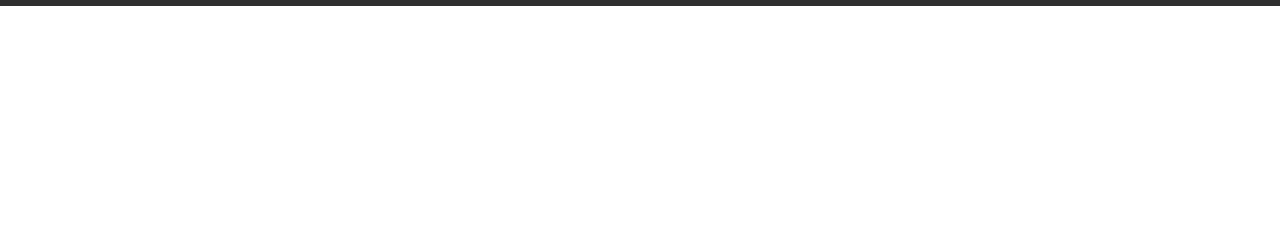
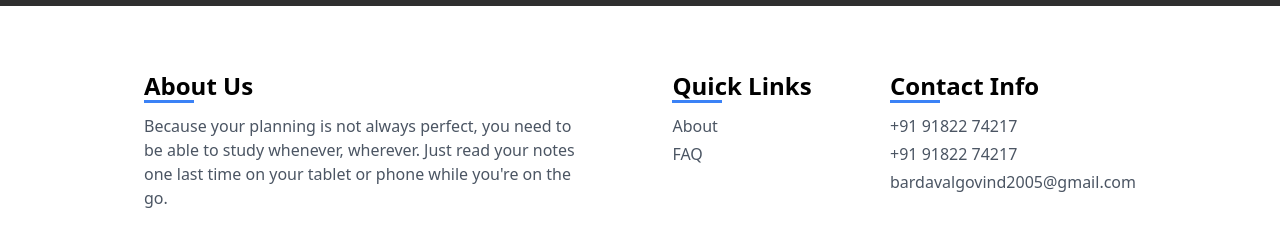
Before and after one commit to BardavalGovind/Make_Your_Notes, a React (Vite) app in the folder client/: page / in a window 1280 px wide. Shown: the part 794-1040 px from the top of the page. Before the commit the page ends 800 px from the top, so only its background shows below. Built offline with nearby package versions, Linux system fonts and the light colour scheme; grey boxes are pictures that could not be loaded.

Commit message:
updated footer and searchbar

```diff
--- a/client/src/App.jsx
+++ b/client/src/App.jsx
@@ -2,6 +2,7 @@ import React from 'react';
 import {BrowserRouter as Router, Routes, Route} from "react-router-dom";
 import Home from './pages/Home';
 import Header from './components/Header';
+import Search from './pages/Search';
 
 const App = () => {
   return (
@@ -10,13 +11,13 @@ const App = () => {
         <Header/>
         <Routes>
           <Route path='/' element={<Home/>} />
-          {/* <Route path='/about' element={<Home/>} />
-          <Route path='/faq' element={<Home/>} />
-          <Route path='/profile' element={<Home/>} />
-          <Route path='/login' element={<Home/>} />
-          <Route path='/signup' element={<Home/>} />
-          <Route path='/upload' element={<Home/>} />
-          <Route path='/search' element={<Home/>} /> */}
+          {/* <Route path='/about' element={<Home/>} /> */}
+          {/* <Route path='/faq' element={<Home/>} /> */}
+          {/* <Route path='/profile' element={<Home/>} /> */}
+          {/* <Route path='/login' element={<Home/>} /> */}
+          {/* <Route path='/signup' element={<Home/>} /> */}
+          {/* <Route path='/upload' element={<Home/>} /> */}
+          <Route path='/search' element={<Search/>} />
         </Routes>
       </Router>
     </>
--- /dev/null
+++ b/client/src/components/Footer.jsx
@@ -0,0 +1,53 @@
+import React from "react";
+import { Link } from "react-router-dom";
+
+const Footer = () => {
+  return (
+    <footer className="flex items-center justify-center p-16">
+      <div className="flex h-full w-full flex-col gap-10 px-20 lg:flex-row lg:justify-between">
+        <div className=" lg:w-[450px]">
+          <h2 className="relative mb-3 text-2xl font-black before:absolute before:top-[30px] before:h-[3px] before:w-[50px] before:bg-blue-500">
+            About Us
+          </h2>
+          <p className="text-gray-600">
+            Because your planning is not always perfect, you need to be able to
+            study whenever, wherever. Just read your notes one last time on your
+            tablet or phone while you're on the go.
+          </p>
+        </div>
+        <div className="">
+          <h2 className="relative mb-3 text-2xl font-black before:absolute before:top-[30px] before:h-[3px] before:w-[50px] before:bg-blue-500">
+            Quick Links
+          </h2>
+          <ul className="text-gray-600">
+            <li className="mb-1">
+              <Link to="/about">About</Link>
+            </li>
+            <li className="mb-1">
+              <Link to="/faq">FAQ</Link>
+            </li>
+          </ul>
+        </div>
+        <div className="">
+          <h2 className="relative mb-3 text-2xl font-black
+           before:absolute before:top-[30px] before:h-[3px] before:w-[50px] before:bg-blue-500">
+            Contact Info
+          </h2>
+          <ul className="text-gray-600">
+            <li className="mb-1">
+              <Link to="/about">+91 91822 74217</Link>
+            </li>
+            <li className="mb-1">
+              <Link to="/faq">+91 91822 74217</Link>
+            </li>
+            <li className="mb-1">
+              <Link to="/faq">bardavalgovind2005@gmail.com</Link>
+            </li>
+          </ul>
+        </div>
+      </div>
+    </footer>
+  );
+};
+
+export default Footer;
--- a/client/src/components/Header.jsx
+++ b/client/src/components/Header.jsx
@@ -7,7 +7,7 @@ import { GiHamburgerMenu } from "react-icons/gi";
 
 const Header = () => {
   return (
-    <header className='h-[80px] flex items-center justify-cente'>
+    <header className='h-[80px] flex items-center justify-center'>
     <div className='mx-5 flex w-full max-w-[1550px] items-center justify-between'>
       {/* image section */}
       <div className='flex h-[60px] w-[120px] items-center justify-center overflow-hidden'>
--- /dev/null
+++ b/client/src/components/SearchBar.jsx
@@ -0,0 +1,38 @@
+import React from 'react';
+import { FaSearch } from "react-icons/fa";
+
+const SearchBar = () => {
+  return (
+    <div className='flex h-heightWithoutNavbar
+    flex-col items-center justify-start p-4'>
+      <div className='flex w-full items-center justify-center'>
+        <form className='w-full rounded-xl border border-black max-w-[700px] bg-[#374151] p-4'>
+            <div className='flex items-center justify-between'>
+                {/* search logo */}
+                <FaSearch className='text-2xl text-white'/>
+                {/* input */}
+
+                <input type='text'
+                placeholder='Search for Notes'
+                className='w-full ml-3 bg-[#374151]'
+                />
+                <button type='submit'
+                 className='bottom-2.5 end-2.5 rounded-lg bg-blue-700 px-4
+                 py-2 text-sm font-medium text-white hover:bg-blue-800
+                 focus:outline-none focus:ring-4 focus:ring-blue-300
+                 dark:bg-blue-600 dark:hover:bg-blue-700
+                 dark:focus:ring-blue-800'>
+                    Search</button>
+
+            </div>
+        </form>
+      </div>
+      {/* documents */}
+      <div className='mt-5 h-full w-full border border-amber-500'>
+        aaaaaaaaaaaaaaaaaaa
+      </div>
+    </div>
+  );
+};
+
+export default SearchBar;
--- a/client/src/pages/Home.jsx
+++ b/client/src/pages/Home.jsx
@@ -1,11 +1,13 @@
 import React from 'react'
 import Hero from '../components/Hero';
+import Footer from '../components/Footer';
 
 const Home = () => {
   return (
     <div>
       <div className='h-heightWithoutNavbar'>
         <Hero/>
+        <Footer/>
       </div>
     </div>
   )
--- /dev/null
+++ b/client/src/pages/Search.jsx
@@ -0,0 +1,12 @@
+import React from 'react'
+import SearchBar from '../components/SearchBar';
+
+const Search = () => {
+  return (
+    <div>
+      <SearchBar/>
+    </div>
+  )
+}
+
+export default Search;
```
